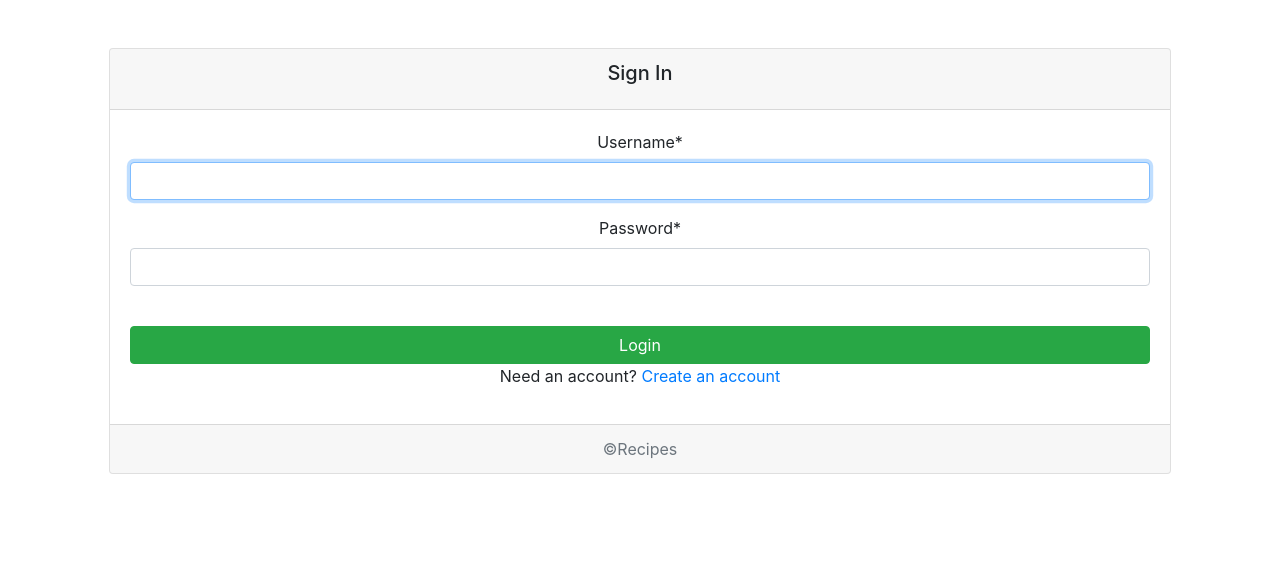
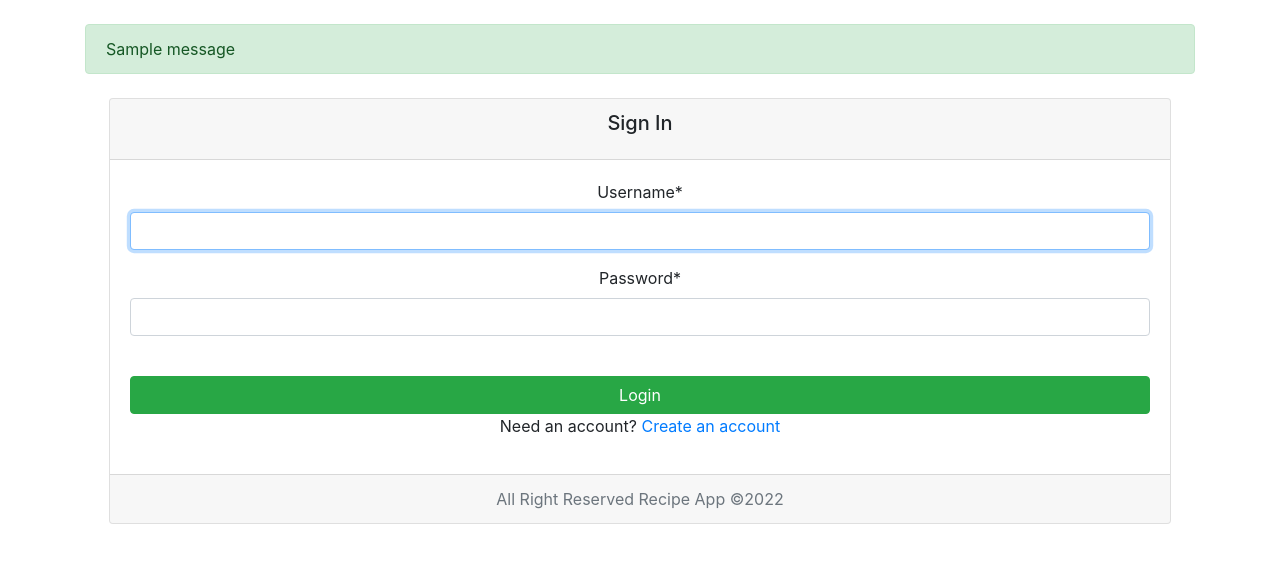
Before and after one commit to JolomonSon/Recipe-App, a Django app: page /login/ in a window 1280 px wide. Shown: the top 563 px of the page. Run offline with Django 4.2, Linux system fonts and the light colour scheme; one stand-in notice (Sample message) is shown; some libraries are stand-ins or nearby versions.

Commit message:
Included messages in login template

```diff
--- a/recipe/account/templates/login.html
+++ b/recipe/account/templates/login.html
@@ -10,6 +10,11 @@
 <body>
     <br>
     <div class="container">
+        {% if messages %}
+            {% for message in messages %}
+            <div class="alert alert-{{message.tags}}">{{message}}</div>
+            {% endfor %}
+        {% endif %}
         <div class="card text-center m-4">
             <div class="card-header">
                 <h5 class="card-title">Sign In</h5>
@@ -24,7 +29,7 @@
             </form>
             </div>
             <div class="card-footer text-muted">
-                &copy;Recipes
+                All Right Reserved Recipe App &copy;2022
             </div>
         </div>
     </div>
--- a/recipe/account/views.py
+++ b/recipe/account/views.py
@@ -13,7 +13,7 @@ def register(request):
             messages.success(request, "{} created successfully".format(username))
             return redirect('home')
         else:
-            messages.error(request, "Invalid form!\nTry Again.")
+            messages.error(request, "Invalid form! Try Again.")
             form = CustomUserCreationForm()
 
     return render(request, 'register.html', {'form':form})
```
Also changed, not shown: recipe/account/templates/register.html (+3 -4 lines).
